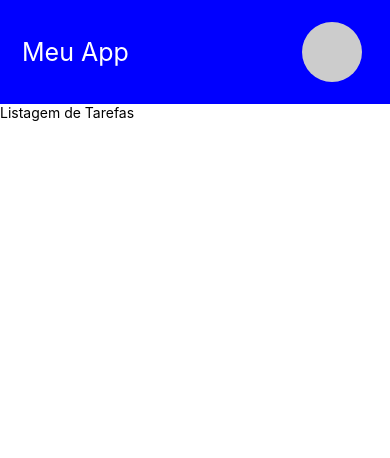
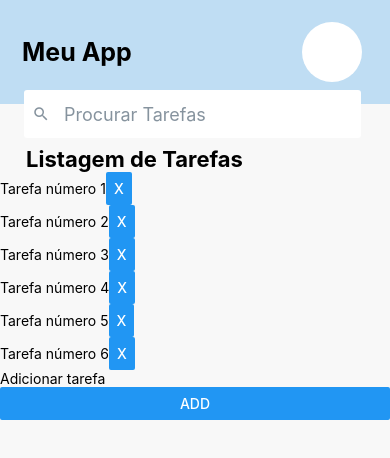
Before and after one commit to Ivandro-Alfredo/mayongi-app-test, a React Native app: screen / in a window 390 px wide. Shown: the top 458 px of the page. Built offline with nearby package versions, Linux system fonts and the light colour scheme.

Commit message:
feat:adding tasks list

```diff
--- a/package.json
+++ b/package.json
@@ -12,7 +12,9 @@
     "expo": "~49.0.15",
     "expo-status-bar": "~1.6.0",
     "react": "18.2.0",
-    "react-native": "0.72.6"
+    "react-native": "0.72.6",
+    "react-native-elements": "^3.4.3",
+    "react-native-safe-area-context": "^4.7.4"
   },
   "devDependencies": {
     "@babel/core": "^7.20.0"
--- a/src/Components/taskList.jsx
+++ b/src/Components/taskList.jsx
@@ -1,27 +1,44 @@
-import React, {useState} from 'react';
-import {Text, TextInput} from 'react-native';
+import React, { useState } from 'react';
+import { View, Text, Button, TextInput, ScrollView } from 'react-native';
+import { styles } from '../Style/taskListStyle';
 
-export const Listtask = () =>{
-    const [switchText, setSwitchText] = useState('');
+export const ListaDeTarefas = () => {
+  const [tarefas, setTarefas] = useState([
+    { texto: 'Tarefa número 1' },
+    { texto: 'Tarefa número 2' },
+    { texto: 'Tarefa número 3' },
+    { texto: 'Tarefa número 4' },
+    { texto: 'Tarefa número 5'},
+    { texto: 'Tarefa número 6' },
+  ]);
+  const [tarefa, setTarefa] = useState('');
+  const adicionarTarefa = () => {
+    if (tarefa.trim() !== '') {
+      setTarefas([...tarefas, { texto: tarefa, isChecked: false }]);
+      setTarefa('');
+    }
+  };
 
-    const setSwitchText = ()=>{
+  return (
+    <View>
+      <ScrollView>
+        {tarefas.map((item, index) => (
+          <View key={index} style={{ flexDirection: 'row', alignItems: 'center' }}>
+            <Text >
+              {item.texto}
+            </Text>
+            <Button title="X"/>
+          </View>
+        ))}
+      </ScrollView>
 
-    }
-
-    return(
-        <View style={styles.container}>
-            {/* <FlatList
-                data={[
-                {key: 'Tarefa Um'}]}
-                renderItem={({item}) => <Text style={styles.item}>{item.key}</Text>}
-            /> */}
-           <Text ></Text>
-				<TextInput
-					styles={stilo.input}
-					placeholder='Insira a tarefa desejada'
-					onChangeText={setSwitchText}
-					value={switchText}
-				/>
-        </View>
-    )
-}
+      <TextInput
+        placeholder="Adicionar tarefa"
+        onChangeText={(text) => setTarefa(text)}
+        value={tarefa}
+        onSubmitEditing={adicionarTarefa}
+      />
+      <Button title="add" onPress={adicionarTarefa} />
+    </View>
+  );
+};
--- a/src/Screens/home/home.jsx
+++ b/src/Screens/home/home.jsx
@@ -1,7 +1,8 @@
-import { StatusBar } from 'expo-status-bar';
-import { Text, View, TextInput, SafeAreaView, ScrollView } from 'react-native';
+import { Text, View, SafeAreaView, ScrollView } from 'react-native';
 import { Header } from '../../Components/header';
 import { styles } from '../../Style/homeStyle';
+import { SearchBar } from 'react-native-elements';
+import {ListaDeTarefas} from '../../Components/taskList';
 
 export const Home = ()=> {
   return (
@@ -9,7 +10,13 @@ export const Home = ()=> {
       <View style={styles.insideBody}>
         <ScrollView >
         <Header/>
-        <Text>Listagem de Tarefas</Text>
+        <SearchBar
+          placeholder="Procurar Tarefas"
+          containerStyle={styles.searchContainer}
+          inputContainerStyle={styles.searchInputContainer}
+        />
+        <Text style={styles.homeText}>Listagem de Tarefas</Text>
+        <ListaDeTarefas/>
       </ScrollView>
       </View>
     </SafeAreaView>
--- a/src/Style/headerStyle.jsx
+++ b/src/Style/headerStyle.jsx
@@ -1,5 +1,4 @@
 import {StyleSheet, StatusBar} from 'react-native'
-
 
 const alturaStatusBar = StatusBar.currentHeight;
 export const styles = StyleSheet.create({
@@ -7,7 +6,7 @@ export const styles = StyleSheet.create({
     paddingTop: 0,
   },
   header: {
-    backgroundColor: 'blue',
+    backgroundColor: '#bfddf3',
     flexDirection: 'row',
     justifyContent: 'space-between',
     alignItems: 'center',
@@ -15,13 +14,14 @@ export const styles = StyleSheet.create({
   },
   headerText: {
     fontSize: 25,
-    color: 'white',
+    color: 'black',
+    fontWeight:'bold',
   },
   profileImage: {
     width: 60,
     height: 60,
     borderRadius: 30,
-    backgroundColor: '#ccc',
+    backgroundColor: '#ffffff',
     marginRight: 6,
   },
 });
--- a/src/Style/homeStyle.jsx
+++ b/src/Style/homeStyle.jsx
@@ -2,14 +2,24 @@ import { StyleSheet } from 'react-native';
 
 export const styles = StyleSheet.create({
   body: {
-    // flex:1,
-    // backgroundColor: '#e0e5e5',
-    // paddingTop:10,
+    flex:1,
+    backgroundColor: '#f8f8f8',
   },
-  insideBody: {
-		// alignItems: 'center',
-		// justifyContent: 'center',
-		// padding: 50,
-    //     backgroundColor: '#C5C5C5',
-	},
+  searchContainer: {
+    backgroundColor: '#f8f8f8',
+    borderBottomWidth:0,
+    borderTopWidth:0,
+  },
+  searchInputContainer: {
+    width: '90%',
+    marginLeft:16,
+    marginTop:-22,
+    backgroundColor: 'white', // Define o fundo do contêiner de entrada do SearchBar como branco
+  },
+  homeText: {
+    fontSize: 22,
+    color: 'black',
+    fontWeight:'bold',
+    marginLeft:26,
+  },
 });
--- /dev/null
+++ b/src/Style/taskListStyle.jsx
@@ -0,0 +1,24 @@
+import { StyleSheet } from 'react-native';
+
+export const styles = StyleSheet.create({
+  searchContainer: {
+    backgroundColor: 'white', // Cor de fundo branca
+    borderBottomWidth: 0, // Remove a borda inferior
+    borderTopWidth: 0, // Remove a borda superior
+    width: '90%', // Largura de 90%
+    marginLeft: 16, // Margem à esquerda de 16
+    flexDirection: 'row', // Alinhar elementos lado a lado
+    alignItems: 'center', // Alinhar verticalmente no centro
+    justifyContent: 'space-between', // Espaçamento entre elementos
+  },
+  input: {
+    flex: 1, // Ocupa todo o espaço disponível no contêiner
+  },
+  addButton: {
+    backgroundColor: 'green', // Cor de fundo verde para o botão de adicionar
+    marginLeft: 10, // Espaço à esquerda
+  },
+  buttonText: {
+    color: 'white', // Cor do texto branco para o botão
+  },
+});
```
Also changed, not shown: 1 other file (tests, documents, lock files or other folders).
